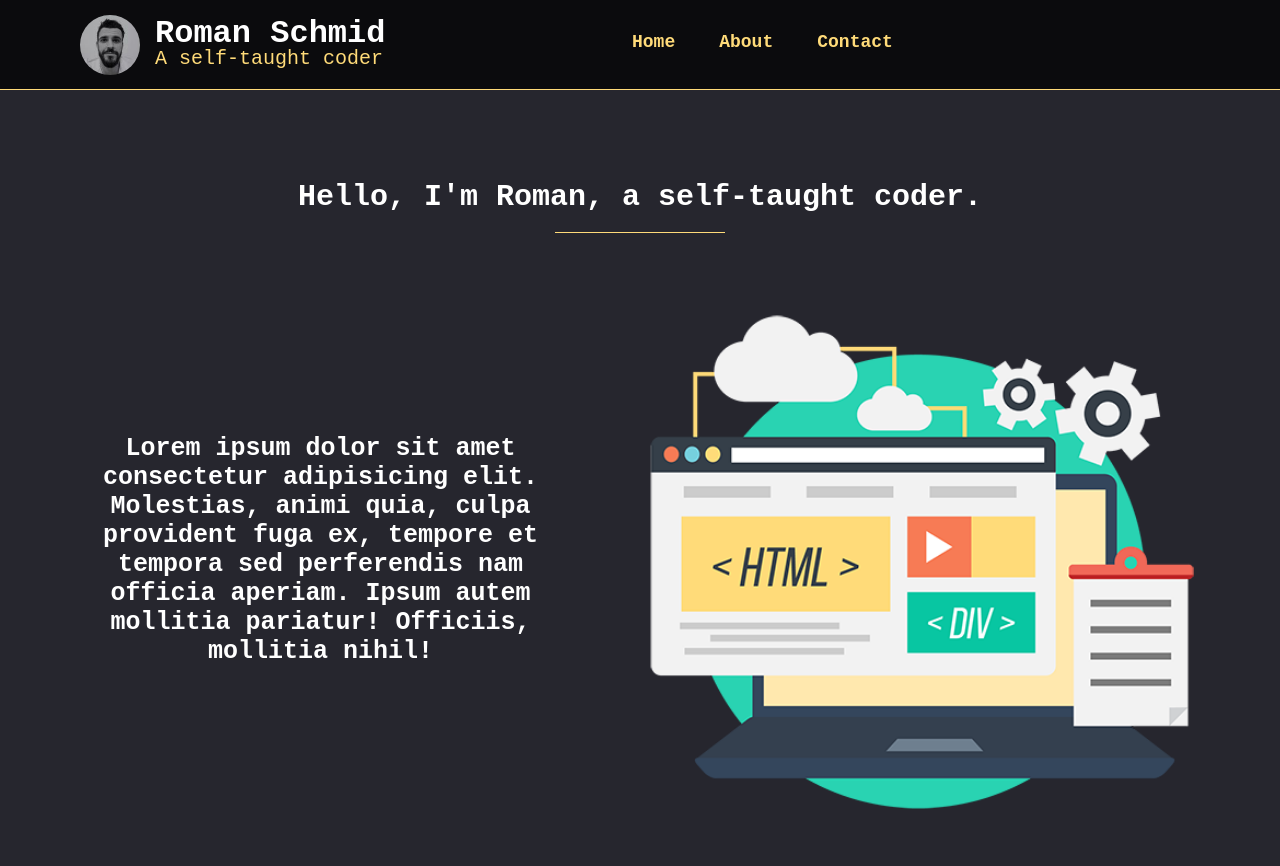
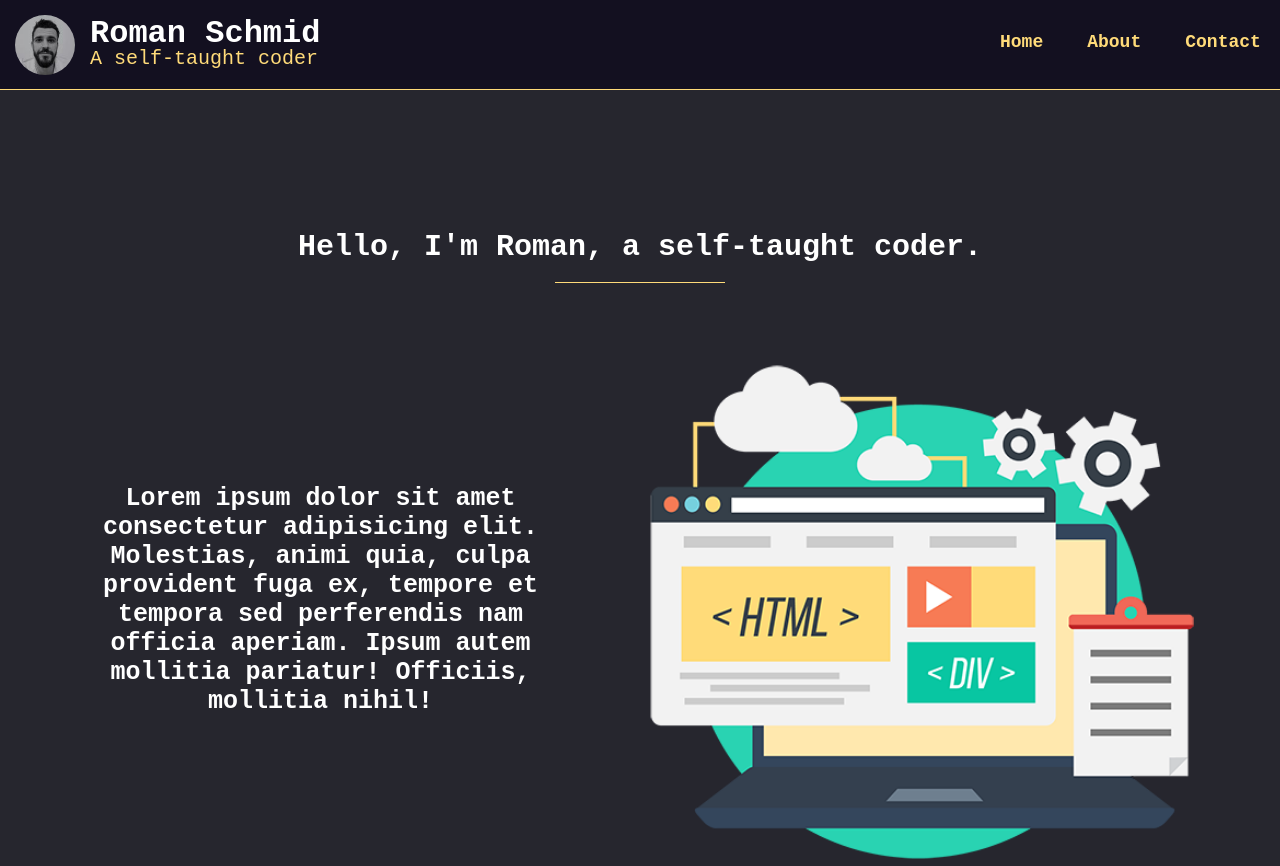
Before and after one commit to RomanSchmid/personal-website, a plain HTML site: page index.html in a window 1280 px wide. Shown: the top 866 px of the page. Drawn offline with nearby package versions, Linux system fonts and the light colour scheme.

Commit message:
Second phase of header rework

```diff
--- a/css/queries.css
+++ b/css/queries.css
@@ -56,6 +56,7 @@
     }
 
     .mobile-nav-icon {
+        z-index: 100;
         display: inline-block;
     }
 }
--- a/css/style.css
+++ b/css/style.css
@@ -26,46 +26,46 @@
     margin: 18px auto;
 }
 
-/* .heading p {
-    margin: 15px;
-} */
-
 /***** Header *****/
 header {
-    /* width: 100%;
-    height: 90px;
-    position: fixed; */
-    background: rgb(38, 38, 46);
+    height: 200px;
 }
-
 .nav-background {
     position: fixed;
     width: 100%;
     height: 90px;
-    background-color: rgba(0,0,0,0.7);
+    background-color: rgb(19, 16, 32);
     z-index: 50;
     border-bottom: 1px solid #ffdb79;
 }
 
-#logo img {
+.nav-bar {
+    max-width: 1340px;
+    margin: 0 auto;
+    height: 90px;
+}
+
+.logo {
     position: fixed;
     z-index: 100;
+}
+
+.logo img {
+    float: left;
     width: 60px;
     border-radius: 50%;
-    float: left;
     margin-top: 15px;
+    margin-left: 15px;
 }
 
 h1 {
-    position: fixed;
-    margin-left: 75px;
+    float: left;
     margin-top: 23px;
+    margin-left: 15px;
     width: 300px;
-    float: left;
     line-height: 70%;
     font-family: 'Courier New', Courier, monospace;
     color: #fff;
-    z-index: 100;
 }
 
 .tagline {
@@ -74,10 +74,14 @@ h1 {
     color: #ffdb79;
 }
 
+nav {
+    float: right;
+    width: 320px;
+    height: 90px;
+}
+
 nav ul {
-    float: right;
     position: fixed;
-    margin-left: 40%;
     margin-top: 32px;
     z-index: 100;
 }
@@ -104,9 +108,14 @@ nav ul li a:active {
 }
 
 /***** Mobile navigation *****/
+.mobile-nav-float {
+    float: right;
+    width: 70px;
+
+}
 .mobile-nav-icon {
-    float: right;
-    margin-top: 10px;
+    position: fixed;
+    margin-top: 26px;
     display: none;
 }
 
@@ -130,7 +139,7 @@ body {
 }
 
 .home {
-    padding-top: 180px;
+    padding-top: 30px;
 }
 
 .home-content {
--- a/index.html
+++ b/index.html
@@ -21,10 +21,10 @@
     <header>
         <div class="nav-background"></div>
 
-        <div class="nav-bar row">
-            <div id="logo">
-                <img src="/img/logo.jpg" alt="" class="clearfix">
-                <h1 class="clearfix">Roman Schmid<br><span class="tagline">A self-taught coder</span></h1>
+        <div class="nav-bar">
+            <div class="logo">
+                <img src="/img/logo.jpg" alt="">
+                <h1>Roman Schmid<br><span class="tagline">A self-taught coder</span></h1>
             </div>
 
             <nav>
@@ -35,7 +35,9 @@
                 </ul>
 
                 <div class="mobile-nav-back jq--nav-icon"></div>
-                <a class="mobile-nav-icon"><img src="img/hamburgerMenu.png" alt=""></a>
+                <div class="mobile-nav-float">
+                    <a class="mobile-nav-icon"><img src="img/hamburgerMenu.png" alt=""></a>
+                </div>
             </nav>
         </div>
     </header>
```
